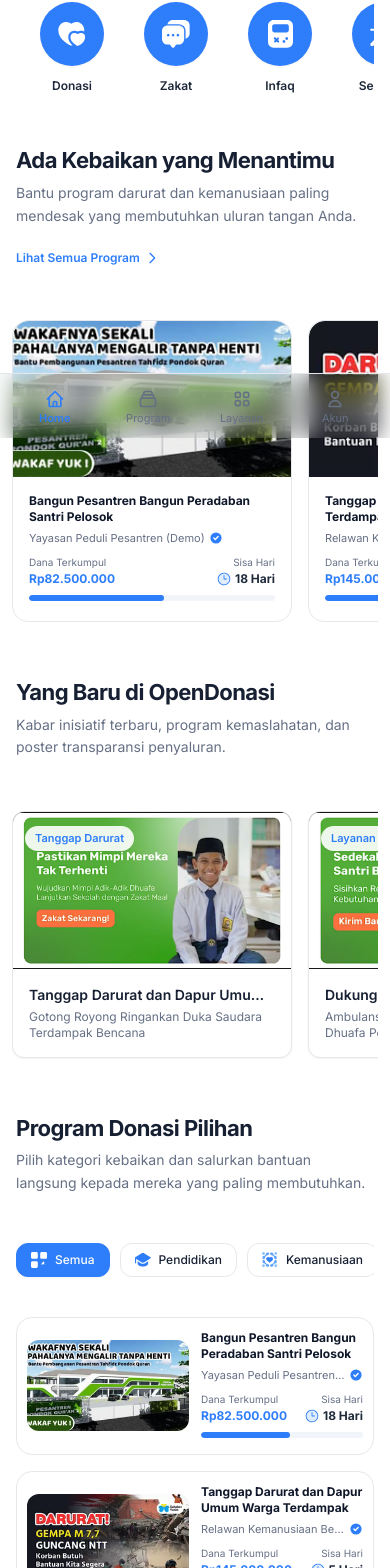
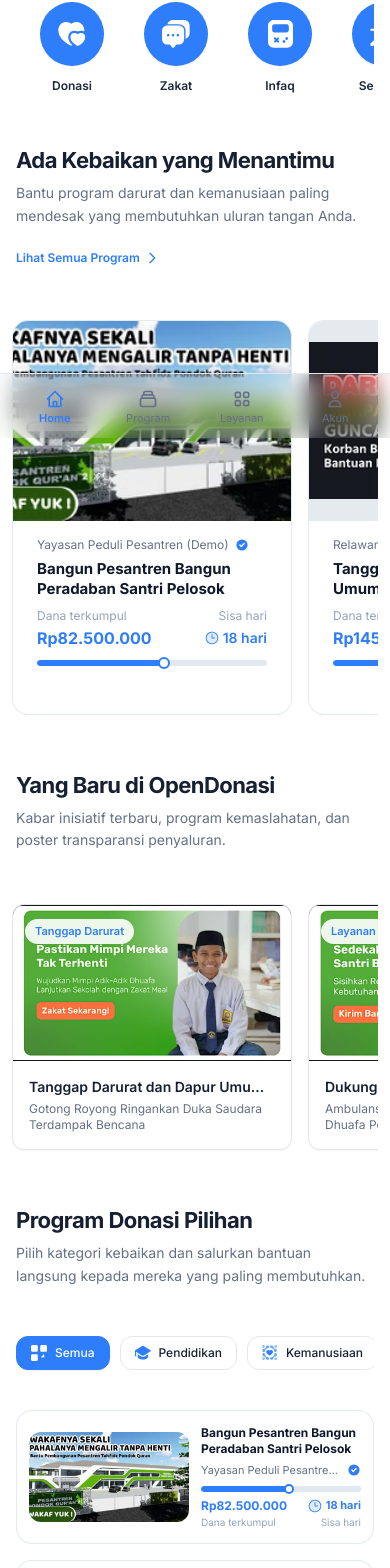
Before and after one commit to inzhagii/opendonasi, a React (Vite) app: page / in a window 390 px wide. Shown: the part 406-1974 px from the top of the page. Built offline with nearby package versions, Linux system fonts and the light colour scheme.

Commit message:
feat(card): sesuaikan layout card biasa dan card horizontal sesuai referensi gambar

```diff
--- a/src/components/campaign/CampaignCard.jsx
+++ b/src/components/campaign/CampaignCard.jsx
@@ -1,71 +1,39 @@
+// Komponen Kartu Program OpenDonasi (Card Biasa Desktop & Card Horizontal Mobile)
+// Sesuai panduan visual referensi Gambar 1 (Card Biasa) & Gambar 2 (Card Horizontal).
+
 import { Link } from 'react-router-dom';
 import { formatRupiah } from '../../lib/formatters';
 import timeIcon from '../../assets/icons/icons_kategori/time.svg';
 
 /**
- * Komponen CampaignCard Utama
- * - Rasio gambar wajib 16:9 di desktop dan mobile
- * - Tata letak kartu horizontal mobile tepat 50/50 (gambar dan keterangan) tanpa efek hover
- * - Sisa hari dilengkapi ikon time.svg
- * - Saat kursor diarahkan ke card (desktop), bilah indikator memunculkan titik thumb dan tooltip persentase
+ * 1. Card Biasa (Desktop / Vertical):
+ *    - Ukuran proporsional ~350px x 400px.
+ *    - Wadah gambar: ~350px x 200px (rounded-t-2xl).
+ *    - Wadah keterangan: ~350px x 200px dengan padding top 16px (pt-4), samping 24px (px-6), dan bottom 48px (pb-12).
+ *    - Urutan: Organizer + Verified -> Judul Program -> Label Dana & Sisa Hari -> Nilai Nominal (Biru) & Sisa Hari (Biru) -> Progress Bar + Titik Dot Selalu Terlihat + Tooltip Persentase saat Hover.
  */
-export function CampaignCard({ campaign, variant = 'vertical', className = '' }) {
-  if (!campaign) return null;
-
+function VerticalCard({ campaign, targetRoute, calculatedPercentage }) {
   const {
-    slug,
     title,
     organizer,
     collectedAmount = 0,
-    targetAmount,
-    progressPercentage,
     daysLeft,
     image,
     isImagePoster = false,
   } = campaign;
 
-  // Rute target konsisten ke detail program: /program/:slug
-  const targetRoute = `/program/${slug}`;
-
-  // Hitung persentase jika tidak disediakan
-  const calculatedPercentage =
-    typeof progressPercentage === 'number'
-      ? progressPercentage
-      : targetAmount
-      ? Math.min(100, Math.round((collectedAmount / targetAmount) * 100))
-      : 0;
-
-  const isResponsive = variant === 'responsive';
-  const isHorizontal = variant === 'horizontal';
-
   return (
-    <article
-      className={`group bg-white rounded-2xl border border-border overflow-hidden md:transition-colors md:hover:border-slate-300 ${className}`}
-    >
+    <article className="group bg-white rounded-2xl border border-slate-200/90 overflow-hidden shadow-xs hover:border-slate-300 transition-colors w-full h-full flex flex-col">
       <Link
         to={targetRoute}
-        className={`focus:outline-none focus-visible:ring-2 focus-visible:ring-primary ${
-          isHorizontal
-            ? 'grid grid-cols-2 items-center p-2.5 sm:p-3 gap-3'
-            : isResponsive
-            ? 'grid grid-cols-2 items-center p-2.5 sm:p-3 gap-3 md:flex md:flex-col md:p-0 md:gap-0'
-            : 'flex flex-col'
-        } h-full`}
+        className="flex flex-col h-full focus:outline-none focus-visible:ring-2 focus-visible:ring-primary"
       >
-        {/* Kontainer Gambar Rasio 16:9 (Tepat 50% pada mobile) */}
-        <div
-          className={`relative overflow-hidden bg-slate-100 aspect-[16/9] w-full ${
-            isHorizontal
-              ? 'rounded-xl'
-              : isResponsive
-              ? 'rounded-xl md:rounded-none md:rounded-t-2xl'
-              : 'rounded-t-2xl'
-          }`}
-        >
+        {/* Wadah Banner: ~350px x 200px */}
+        <div className="relative w-full h-[200px] overflow-hidden bg-slate-100 shrink-0">
           {image ? (
             <img
               src={image}
-              alt={title || 'Program Donasi OpenDonasi'}
+              alt={title || 'Program Donasi'}
               loading="lazy"
               className={`w-full h-full ${
                 isImagePoster ? 'object-contain bg-slate-900/5' : 'object-cover'
@@ -78,28 +46,11 @@ export function CampaignCard({ campaign, variant = 'vertical', className = '' })
           )}
         </div>
 
-        {/* Konten Informasi Kartu (Tepat 50% pada mobile) */}
-        <div
-          className={`flex flex-col justify-between self-stretch min-w-0 ${
-            isHorizontal
-              ? 'py-0.5'
-              : isResponsive
-              ? 'py-0.5 md:p-4'
-              : 'p-4'
-          }`}
-        >
-          {/* Bagian Atas: Judul Donasi lalu Nama Yayasan */}
+        {/* Wadah Keterangan: ~200px, pt-4 (16px), px-6 (24px), pb-12 (48px) */}
+        <div className="h-[200px] pt-4 px-6 pb-12 flex flex-col justify-between flex-1">
+          {/* Bagian Atas: Organizer + Verified Badge, lalu Judul Program */}
           <div className="min-w-0">
-            {/* 1. Judul Donasi */}
-            <h3
-              title={title}
-              className="text-xs sm:text-sm md:text-base font-bold text-slate-900 line-clamp-2 leading-snug md:group-hover:text-primary md:transition-colors"
-            >
-              {title || 'Program Kebaikan OpenDonasi'}
-            </h3>
-
-            {/* 2. Nama Yayasan / Penggalang Dana dengan Badge Terverifikasi */}
-            <p className="mt-1 text-[11px] sm:text-xs text-text-secondary flex items-center gap-1 truncate">
+            <div className="flex items-center gap-1.5 text-xs text-text-secondary truncate">
               <span className="truncate">{organizer?.name || 'Yayasan Mitra OpenDonasi'}</span>
               <svg
                 className="w-3.5 h-3.5 text-primary shrink-0"
@@ -113,59 +64,65 @@ export function CampaignCard({ campaign, variant = 'vertical', className = '' })
                   clipRule="evenodd"
                 />
               </svg>
-            </p>
+            </div>
+
+            <h3
+              title={title}
+              className="mt-1.5 text-[15px] sm:text-base font-bold text-slate-900 line-clamp-2 leading-snug group-hover:text-primary transition-colors"
+            >
+              {title || 'Program Kebaikan OpenDonasi'}
+            </h3>
           </div>
 
-          {/* Bagian Bawah: Nominal & Sisa Hari (di atas bar) lalu Bilah Progres Bar */}
-          <div className="mt-2.5">
-            {/* Label: Dana Terkumpul & Sisa Hari */}
-            <div className="flex items-center justify-between text-[10px] sm:text-[11px] text-text-secondary leading-tight">
-              <span>Dana Terkumpul</span>
-              <span>Sisa Hari</span>
+          {/* Bagian Bawah: Label -> Nominal (Biru) & Sisa Hari (Biru) -> Progress Bar dengan Dot */}
+          <div className="mt-2">
+            {/* Label Row */}
+            <div className="flex items-center justify-between text-xs text-slate-400">
+              <span>Dana terkumpul</span>
+              <span>Sisa hari</span>
             </div>
 
-            {/* Nilai: Nominal Terkumpul (Biru) & Sisa Hari dengan Icon time.svg */}
-            <div className="mt-0.5 flex items-center justify-between gap-2 leading-tight">
-              <span className="text-xs sm:text-sm font-bold text-primary font-sans truncate">
+            {/* Value Row (Nominal Biru & Sisa Hari Biru dengan Ikon Jam) */}
+            <div className="mt-0.5 flex items-center justify-between gap-2">
+              <span className="text-base font-bold text-primary font-sans truncate">
                 {formatRupiah(collectedAmount)}
               </span>
 
-              <div className="flex items-center gap-1 shrink-0 text-xs sm:text-sm font-bold text-slate-800">
+              <div className="flex items-center gap-1 text-sm font-semibold text-primary shrink-0">
                 <img
                   src={timeIcon}
                   alt=""
                   aria-hidden="true"
-                  className="w-3.5 h-3.5 object-contain shrink-0"
+                  className="w-3.5 h-3.5 object-contain"
                 />
-                <span>{typeof daysLeft === 'number' ? `${daysLeft} Hari` : '∞'}</span>
+                <span>{typeof daysLeft === 'number' ? `${daysLeft} hari` : '∞'}</span>
               </div>
             </div>
 
-            {/* Bilah Progres Bar dengan Titik Thumb & Tooltip Persentase saat Hover */}
-            <div className="relative mt-2 mb-1 md:mb-5">
-              {/* Track Bar */}
-              <div className="w-full bg-slate-100 h-1.5 rounded-full overflow-hidden">
+            {/* Bilah Progres Bar dengan Titik Dot & Tooltip Persentase saat Hover */}
+            <div className="relative mt-2.5">
+              <div className="w-full bg-slate-200 h-1.5 rounded-full overflow-hidden">
                 <div
                   className="bg-primary h-full rounded-full transition-all duration-300 ease-out"
                   style={{ width: `${calculatedPercentage}%` }}
                 />
               </div>
 
-              {/* Titik Thumb Bulat (Hanya desktop saat kursor hover) */}
+              {/* Titik Dot Indikator (Selalu terlihat di ujung progres bar) */}
               <div
-                className="absolute top-1/2 -translate-y-1/2 -translate-x-1/2 w-2.5 h-2.5 bg-white border-2 border-primary rounded-full shadow-xs z-10 hidden md:block opacity-0 group-hover:opacity-100 transition-opacity duration-150 pointer-events-none"
-                style={{ left: `${calculatedPercentage}%` }}
+                className="absolute top-1/2 -translate-y-1/2 -translate-x-1/2 w-3 h-3 bg-white border-2 border-primary rounded-full shadow-xs z-10 pointer-events-none"
+                style={{ left: `${Math.min(98, Math.max(2, calculatedPercentage))}%` }}
               />
 
-              {/* Tooltip Persen (Hanya desktop saat kursor hover, tepat di bawah titik indikator) */}
+              {/* Tooltip Persen saat Hover */}
               <div
-                className="absolute top-full pt-1 -translate-x-1/2 z-20 hidden md:flex flex-col items-center opacity-0 group-hover:opacity-100 transition-opacity duration-150 pointer-events-none"
+                className="absolute bottom-full mb-1.5 -translate-x-1/2 z-20 flex flex-col items-center opacity-0 group-hover:opacity-100 transition-opacity duration-150 pointer-events-none"
                 style={{ left: `${Math.min(92, Math.max(8, calculatedPercentage))}%` }}
               >
-                <div className="w-2 h-2 -mb-1 rotate-45 bg-[#EEF4FF] border-t border-l border-primary/20" />
                 <div className="bg-[#EEF4FF] border border-primary/20 text-primary text-[10px] font-bold px-1.5 py-0.5 rounded shadow-xs whitespace-nowrap">
                   {calculatedPercentage}%
                 </div>
+                <div className="w-1.5 h-1.5 -mt-0.5 rotate-45 bg-[#EEF4FF] border-b border-r border-primary/20" />
               </div>
             </div>
           </div>
@@ -174,3 +131,204 @@ export function CampaignCard({ campaign, variant = 'vertical', className = '' })
     </article>
   );
 }
+
+/**
+ * 2. Card Horizontal (Mobile):
+ *    - Tata letak 50/50: 50% kiri wadah gambar (rounded-xl), 50% kanan keterangan.
+ *    - Urutan: Judul Program (Besar & Tebal) -> Organizer + Verified -> Progress Bar + Titik Dot -> Nilai Nominal (Besar Biru) & Sisa Hari (Biru) -> Label Dana Terkumpul & Sisa Hari di bawahnya.
+ */
+function HorizontalCard({ campaign, targetRoute, calculatedPercentage }) {
+  const {
+    title,
+    organizer,
+    collectedAmount = 0,
+    daysLeft,
+    image,
+    isImagePoster = false,
+  } = campaign;
+
+  return (
+    <article className="group bg-white rounded-2xl border border-slate-200/90 p-3 sm:p-3.5 shadow-xs hover:border-slate-300 transition-colors w-full">
+      <Link
+        to={targetRoute}
+        className="grid grid-cols-2 items-center gap-3 sm:gap-4 focus:outline-none focus-visible:ring-2 focus-visible:ring-primary h-full"
+      >
+        {/* 50% Kiri: Wadah Gambar Banner (Rasio 16:9, rounded-xl) */}
+        <div className="relative overflow-hidden bg-slate-100 aspect-[16/9] w-full rounded-xl shrink-0">
+          {image ? (
+            <img
+              src={image}
+              alt={title || 'Program Donasi'}
+              loading="lazy"
+              className={`w-full h-full ${
+                isImagePoster ? 'object-contain bg-slate-900/5' : 'object-cover'
+              }`}
+            />
+          ) : (
+            <div className="w-full h-full flex items-center justify-center text-text-secondary text-xs">
+              OpenDonasi
+            </div>
+          )}
+        </div>
+
+        {/* 50% Kanan: Keterangan (Judul -> Organizer -> Progress Bar -> Angka Nominal & Sisa Hari -> Label di bawah) */}
+        <div className="flex flex-col justify-between self-stretch min-w-0 py-0.5">
+          {/* 1. Judul Program (Besar & Tebal) */}
+          <div className="min-w-0">
+            <h3
+              title={title}
+              className="text-xs sm:text-sm font-bold text-slate-900 line-clamp-2 leading-snug group-hover:text-primary transition-colors"
+            >
+              {title || 'Program Kebaikan OpenDonasi'}
+            </h3>
+
+            {/* 2. Nama Penggalang / Yayasan dengan Badge Terverifikasi */}
+            <div className="mt-1 text-[11px] sm:text-xs text-text-secondary flex items-center gap-1 truncate">
+              <span className="truncate">{organizer?.name || 'Yayasan Mitra OpenDonasi'}</span>
+              <svg
+                className="w-3.5 h-3.5 text-primary shrink-0"
+                fill="currentColor"
+                viewBox="0 0 20 20"
+                aria-label="Terverifikasi"
+              >
+                <path
+                  fillRule="evenodd"
+                  d="M10 18a8 8 0 100-16 8 8 0 000 16zm3.707-9.293a1 1 0 00-1.414-1.414L9 10.586 7.707 9.293a1 1 0 00-1.414 1.414l2 2a1 1 0 001.414 0l4-4z"
+                  clipRule="evenodd"
+                />
+              </svg>
+            </div>
+          </div>
+
+          {/* 3. Bilah Progres Bar dengan Titik Dot di Tengah */}
+          <div className="mt-2 sm:mt-2.5 mb-1.5 sm:mb-2">
+            <div className="relative">
+              <div className="w-full bg-slate-200 h-1.5 rounded-full overflow-hidden">
+                <div
+                  className="bg-primary h-full rounded-full transition-all duration-300 ease-out"
+                  style={{ width: `${calculatedPercentage}%` }}
+                />
+              </div>
+
+              {/* Titik Dot Indikator */}
+              <div
+                className="absolute top-1/2 -translate-y-1/2 -translate-x-1/2 w-2.5 h-2.5 bg-white border-2 border-primary rounded-full shadow-xs z-10 pointer-events-none"
+                style={{ left: `${Math.min(98, Math.max(2, calculatedPercentage))}%` }}
+              />
+
+              {/* Tooltip Persen saat Hover */}
+              <div
+                className="absolute bottom-full mb-1 -translate-x-1/2 z-20 flex flex-col items-center opacity-0 group-hover:opacity-100 transition-opacity duration-150 pointer-events-none"
+                style={{ left: `${Math.min(90, Math.max(10, calculatedPercentage))}%` }}
+              >
+                <div className="bg-[#EEF4FF] border border-primary/20 text-primary text-[9px] font-bold px-1.5 py-0.2 rounded shadow-xs whitespace-nowrap">
+                  {calculatedPercentage}%
+                </div>
+              </div>
+            </div>
+          </div>
+
+          {/* 4. Nilai Nominal Dana Terkumpul (Besar) & Sisa Hari Berdampingan */}
+          <div>
+            <div className="flex items-center justify-between gap-1.5 leading-tight">
+              {/* Angka Dana Terkumpul (Besar & Tebal) */}
+              <span className="text-xs sm:text-sm font-bold text-primary font-sans truncate">
+                {formatRupiah(collectedAmount)}
+              </span>
+
+              {/* Sisa Hari dengan Icon Jam (Biru) */}
+              <div className="flex items-center gap-1 shrink-0 text-[11px] sm:text-xs font-bold text-primary">
+                <img
+                  src={timeIcon}
+                  alt=""
+                  aria-hidden="true"
+                  className="w-3.5 h-3.5 object-contain shrink-0"
+                />
+                <span>{typeof daysLeft === 'number' ? `${daysLeft} hari` : '∞'}</span>
+              </div>
+            </div>
+
+            {/* Label Dana Terkumpul & Sisa Hari di Bawah Nilai */}
+            <div className="mt-0.5 flex items-center justify-between text-[10px] text-slate-400 leading-tight">
+              <span>Dana terkumpul</span>
+              <span>Sisa hari</span>
+            </div>
+          </div>
+        </div>
+      </Link>
+    </article>
+  );
+}
+
+/**
+ * Komponen CampaignCard Utama OpenDonasi
+ * Mendukung variant:
+ * - 'vertical': Card Biasa (Desktop)
+ * - 'horizontal': Card Horizontal (Mobile)
+ * - 'responsive': Card Horizontal pada mobile, Card Biasa pada desktop
+ */
+export function CampaignCard({ campaign, variant = 'vertical', className = '' }) {
+  if (!campaign) return null;
+
+  const { slug, collectedAmount = 0, targetAmount, progressPercentage } = campaign;
+  const targetRoute = `/program/${slug}`;
+
+  // Hitung persentase ketercapaian target
+  const calculatedPercentage =
+    typeof progressPercentage === 'number'
+      ? progressPercentage
+      : targetAmount
+      ? Math.min(100, Math.round((collectedAmount / targetAmount) * 100))
+      : 0;
+
+  const isResponsive = variant === 'responsive';
+  const isHorizontal = variant === 'horizontal';
+
+  // Return sesuai variant yang diminta
+  if (isHorizontal) {
+    return (
+      <div className={className}>
+        <HorizontalCard
+          campaign={campaign}
+          targetRoute={targetRoute}
+          calculatedPercentage={calculatedPercentage}
+        />
+      </div>
+    );
+  }
+
+  if (isResponsive) {
+    return (
+      <div className={className}>
+        {/* Mobile: Tampilkan Horizontal Card (Gambar 2) */}
+        <div className="block md:hidden">
+          <HorizontalCard
+            campaign={campaign}
+            targetRoute={targetRoute}
+            calculatedPercentage={calculatedPercentage}
+          />
+        </div>
+        {/* Desktop: Tampilkan Card Biasa (Gambar 1) */}
+        <div className="hidden md:block h-full">
+          <VerticalCard
+            campaign={campaign}
+            targetRoute={targetRoute}
+            calculatedPercentage={calculatedPercentage}
+          />
+        </div>
+      </div>
+    );
+  }
+
+  return (
+    <div className={className}>
+      <VerticalCard
+        campaign={campaign}
+        targetRoute={targetRoute}
+        calculatedPercentage={calculatedPercentage}
+      />
+    </div>
+  );
+}
+
+export default CampaignCard;
```
